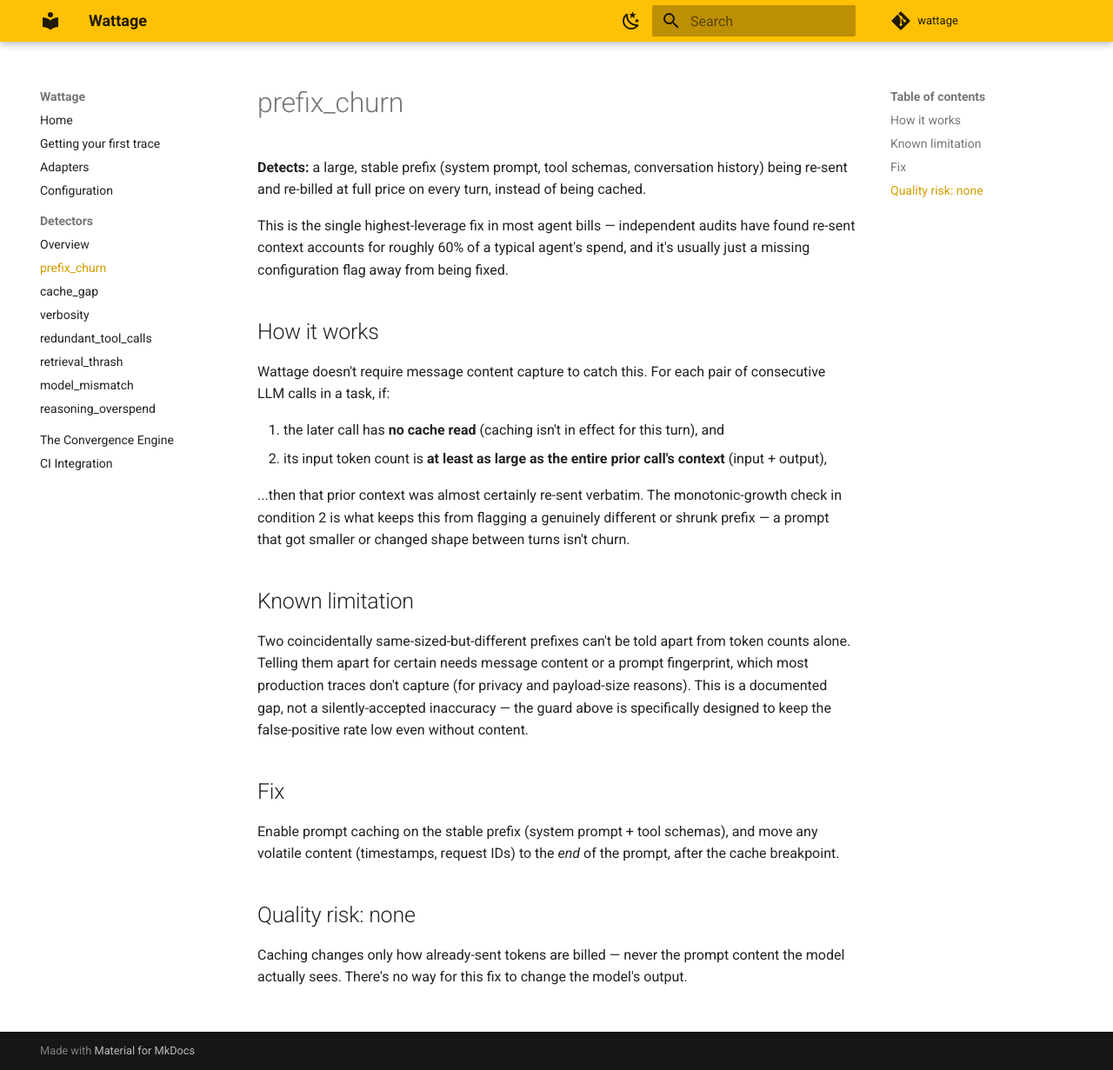
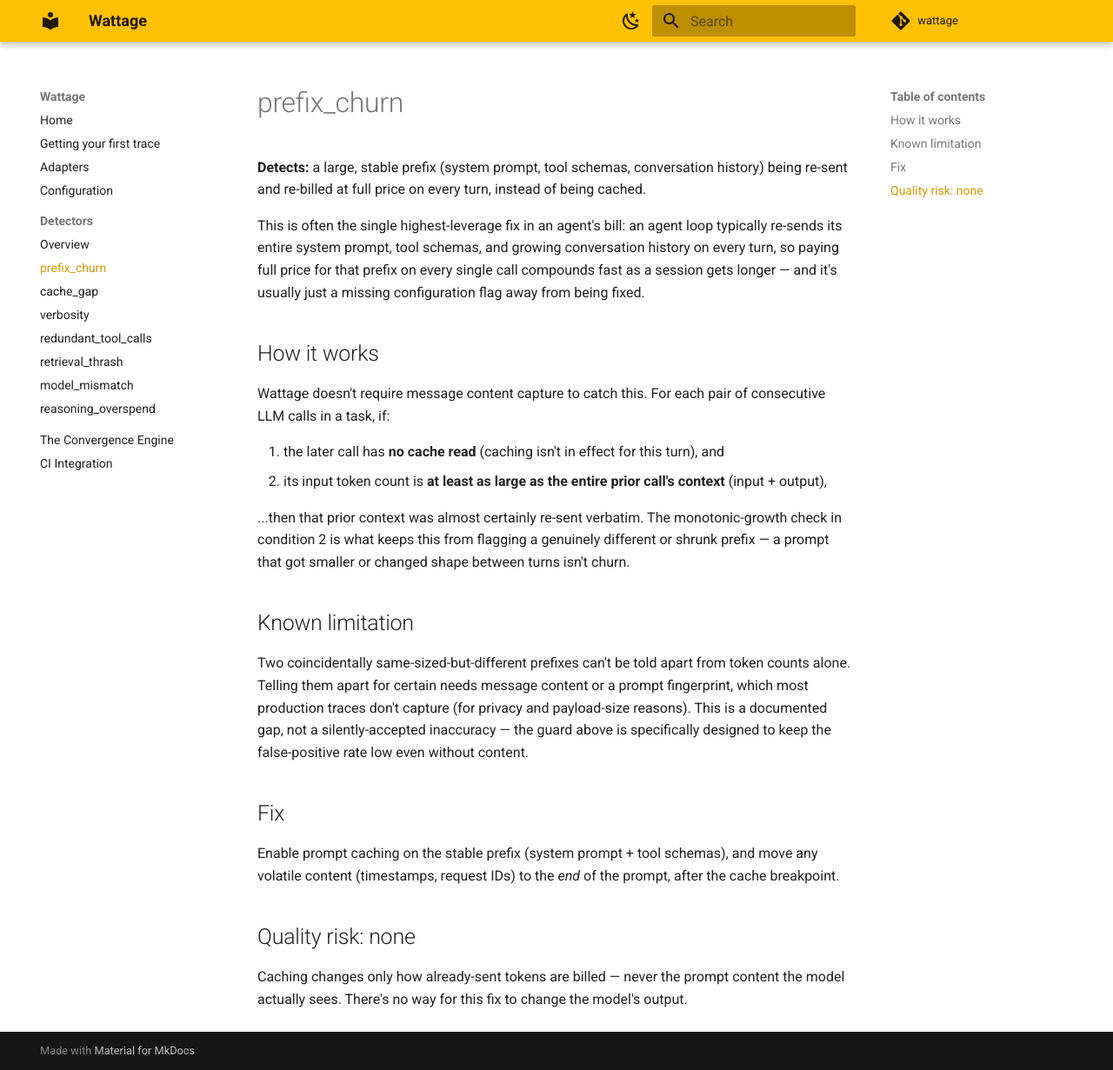
Before and after one commit to faizannraza/wattage, an MkDocs documentation site: the page built from docs/detectors/prefix_churn.md, in a window 1280 px wide and 1231 px high. Shown: the whole window at 87% size. Built offline with MkDocs 1.6.1 and Material for MkDocs 9.7.7, drawn with Linux system fonts in a browser that asks for light colours; comment, search, counter and statistics services are not loaded.

Commit message:
Remove uncited "60%" statistic from prefix_churn docs
"independent audits have found re-sent context accounts for roughly
60% of a typical agent's spend" had no source anywhere in the repo.
Checked whether this project's own committed benchmark scenarios could
back a number instead: the real measured prefix_churn cost share
across them ranges from 0% to 84%, too fixture-dependent to compress
into one headline figure.

Replace it with the real, verifiable reason this detector is
high-leverage: an agent loop resends its system prompt, tool schemas,
and growing history on every turn absent caching, so the miss
compounds with every call.

```diff
--- a/docs/detectors/prefix_churn.md
+++ b/docs/detectors/prefix_churn.md
@@ -2,7 +2,7 @@
 
 **Detects:** a large, stable prefix (system prompt, tool schemas, conversation history) being re-sent and re-billed at full price on every turn, instead of being cached.
 
-This is the single highest-leverage fix in most agent bills — independent audits have found re-sent context accounts for roughly 60% of a typical agent's spend, and it's usually just a missing configuration flag away from being fixed.
+This is often the single highest-leverage fix in an agent's bill: an agent loop typically re-sends its entire system prompt, tool schemas, and growing conversation history on every turn, so paying full price for that prefix on every single call compounds fast as a session gets longer — and it's usually just a missing configuration flag away from being fixed.
 
 ## How it works
 
```
Also changed, not shown: CHANGELOG.md (+14 -0 lines).
